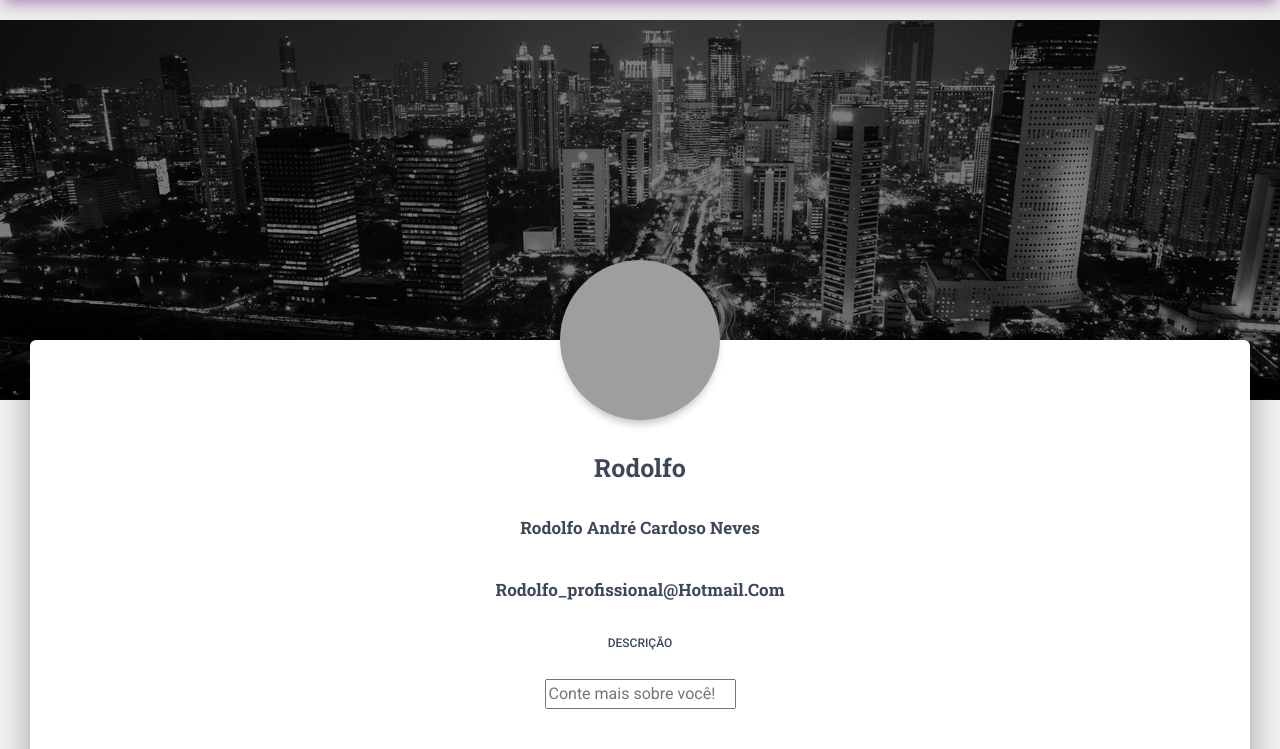
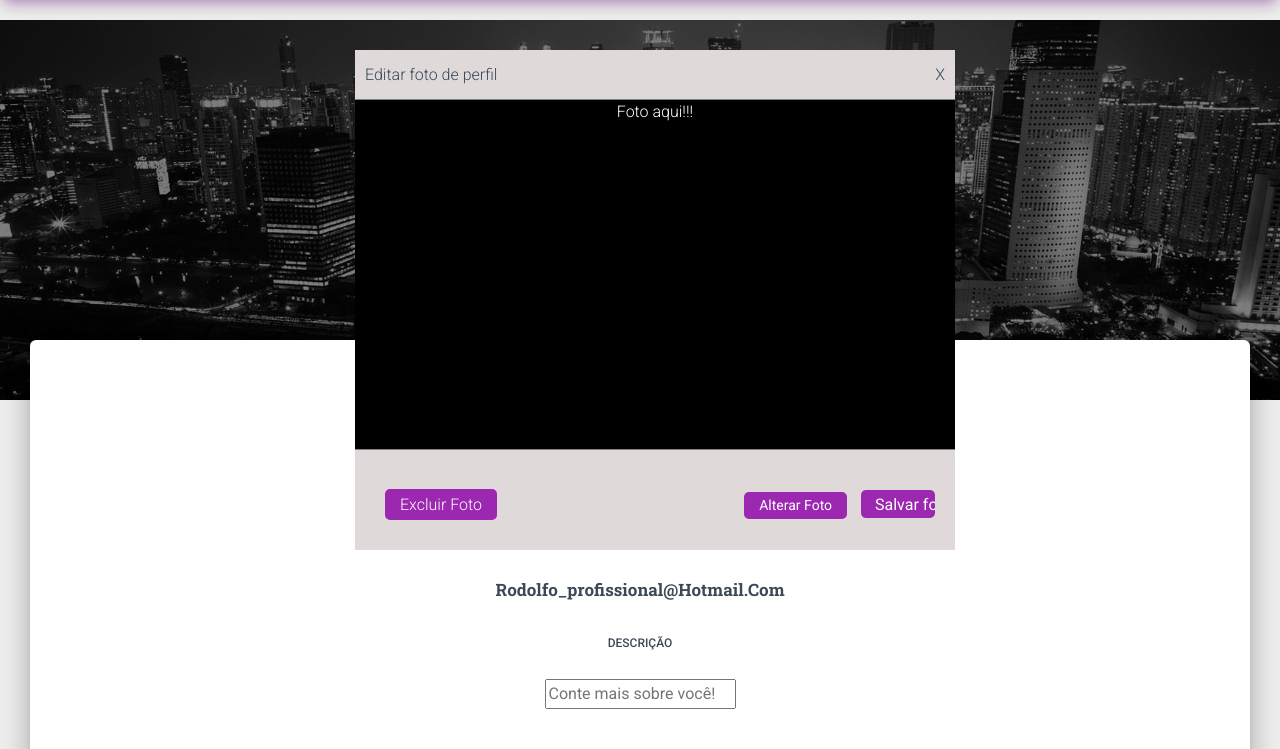
Before and after one commit to project256/sistema-cadastro-usuarios, a PHP site: page /perfil.php in a window 1280 px wide. Shown: the part 70-819 px from the top of the page. Run offline with PHP 8.4, Linux system fonts and the light colour scheme; a user stored in the database is signed in; some libraries are stand-ins or nearby versions; grey boxes are pictures that could not be loaded.

Commit message:
Esboço do front end do sistema de atualização #4
Esboço da janela de atualização da foto de perfil.

```diff
--- a/assets/css/perfil.css
+++ b/assets/css/perfil.css
@@ -1,18 +1,17 @@
 
 .containerFormAtualizacaoFoto{
     position: absolute;
-    top: 0;
-    left: 50%;
+    margin:auto;
+    top: -125%;
+    bottom: 0px;
+    left: 0px;
+    right: 0px;
     background: rgb(224, 217, 217);
-    padding: 6px;
-    padding-bottom: 20px;
-    border-radius: 5px;
-    -webkit-border-radius: 5px;
-    -moz-border-radius: 5px;
-    -ms-border-radius: 5px;
-    -o-border-radius: 5px;
-    display: none;
     z-index: 5;
+}
+
+.botoesFormFoto {
+    display: inline-block;
 }
 
 .avatar img{
--- a/perfil.php
+++ b/perfil.php
@@ -110,13 +110,26 @@ if($idIsNotSet && $userIsNotLogged){
               <img id="avatar" <?php echo "src=./assets/userImages/$FOTO"; ?> alt="Circle Image" class="img-raised rounded-circle img-fluid">
               </div>
 
-              <div class="containerFormAtualizacaoFoto" >
-                <form method="post" enctype="multipart/form-data" action="assets/php/uploadImg.php">
-                <label for="enviar">Escolher </label>
-                <input id='enviar' name="arquivo" type="file" /><br>
-               <input type="submit" value="Enviar" />
-                </form>
-              <a class='remover' href="assets/php/removerFoto.php">Remover</span></a>
+              <div class="containerFormAtualizacaoFoto" style="display:block;width:600px;height:500px;">
+		<div style="height:50px;border-bottom:1px solid gray;line-height:50px;padding:0px 10px 0px 10px;">
+			<div style="float:left;">Editar foto de perfil</div>
+			<div id="botaoFechar" style="float:right;">X</div>
+		</div>
+		<div style="height:350px;border-bottom:1px solid gray;background-color:black;color:white;">
+			Foto aqui!!!
+		</div>
+		<div style="line-height:100px;padding:0px 20px 0px 20px;">
+		        <form method="post" enctype="multipart/form-data" action="assets/php/uploadImg.php">
+			<div style="float:left;">
+				<a class='remover' href="assets/php/removerFoto.php">Excluir Foto</a>
+			</div>
+			<div style="float:right;">
+		        	<label for="enviar">Alterar Foto</label>
+			        <input id='enviar' name="arquivo" type="file" />
+			       <input type="submit" value="Salvar foto" />
+			</div>
+		        </form>
+		</div>
               </div>
 
               <div class="name">
```
